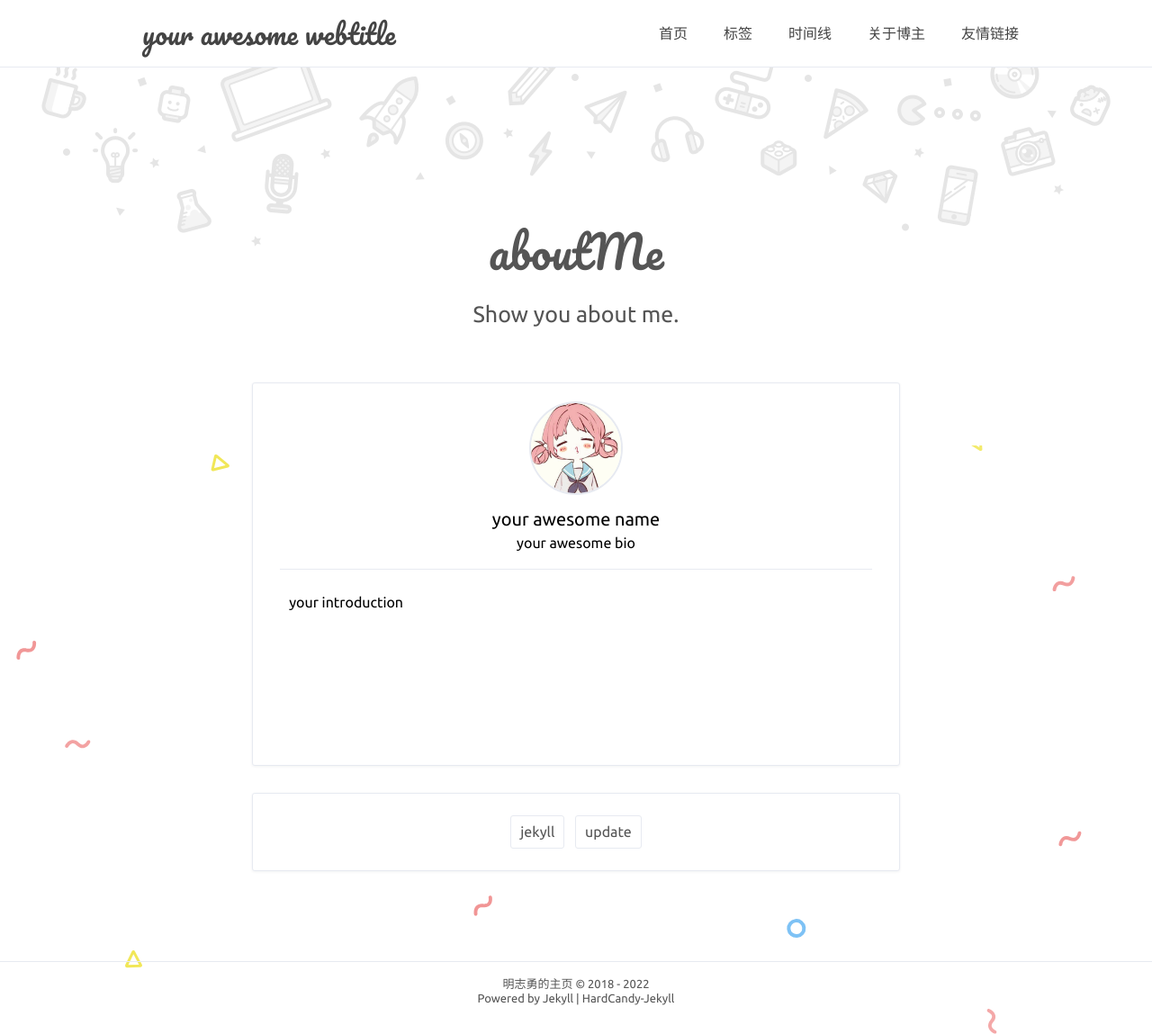
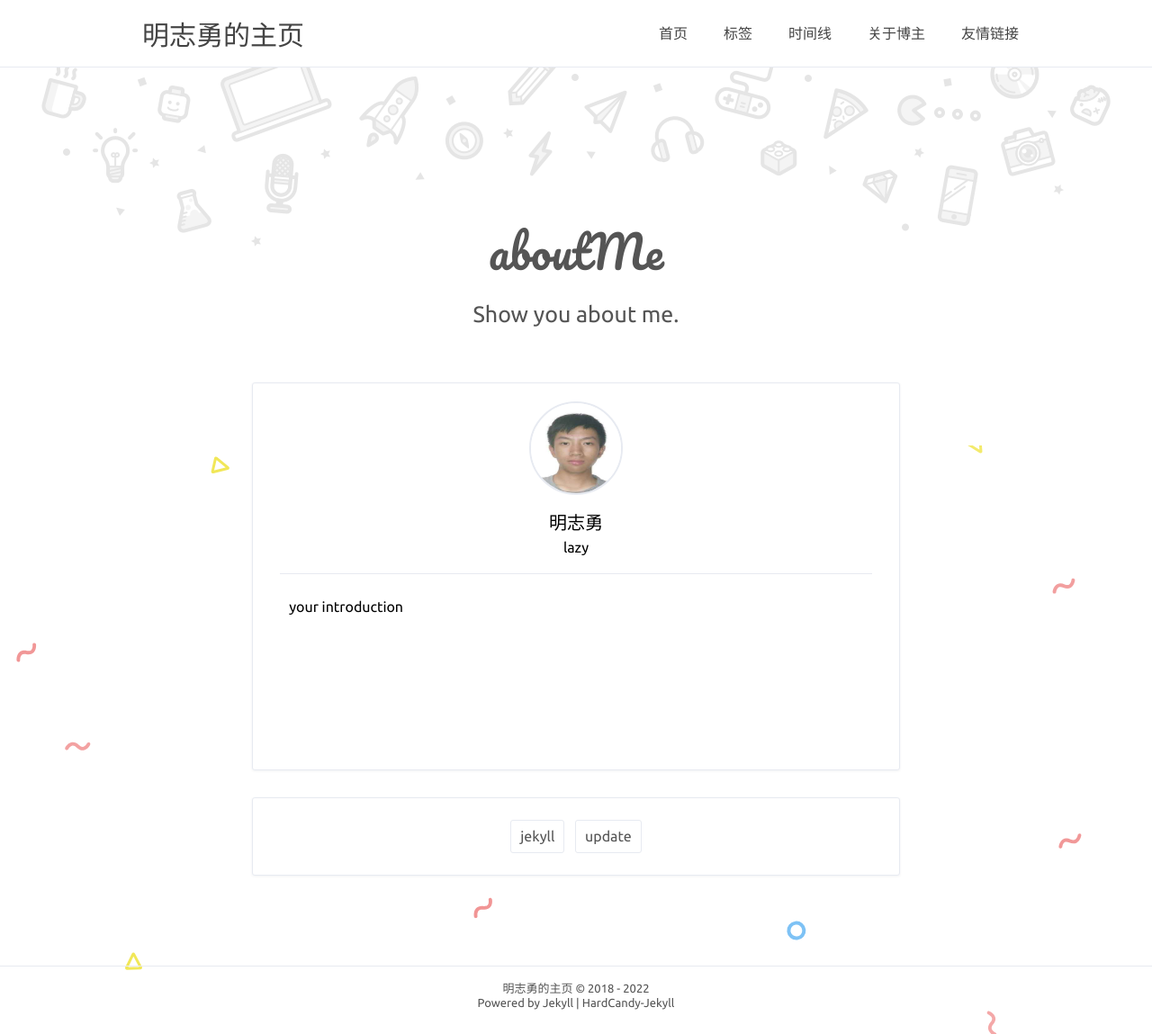
Before and after one commit to AnZhuoKaiFaZhe/AnZhuoKaiFaZhe.github.io, a Jekyll site: the page built from about.html, in a window 1280 px wide. Shown: the whole page at 90% size. Built offline with Jekyll 4.4.1, drawn with Linux system fonts in a browser that asks for light colours; comment, search, counter and statistics services are not loaded.

Commit message:
fix config

```diff
--- a/_config.yml
+++ b/_config.yml
@@ -14,13 +14,12 @@
 
 # 博主
 author: true
-name: 'your awesome name'
-NickName: 'your awesome nickname'
-webtitle: 'your awesome webtitle'
-bio: 'your awesome bio'
+name: '明志勇'
+webtitle: '明志勇的主页'
+bio: 'lazy'
 about: true
 aboutyou: 'your introduction'
-portraits: '/assets/profile.jpeg' # your portraits image file path
+portraits: '/assets/zyming.jpg' # your portraits image file path
 
 # SNS
 SNS: true
```
